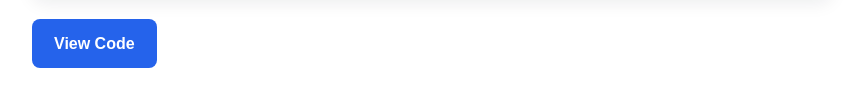
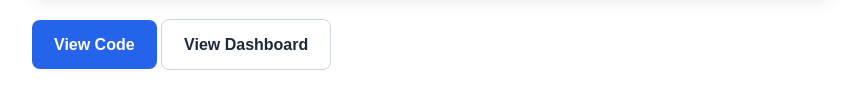
Before and after one commit to jessemorales0216/jessemorales0216.github.io, a plain HTML site: page clinical-trial.html in a window 1280 px wide. Shown: the part 2022-2131 px from the top of the page, without its empty margins (158-1021 px from the left). Drawn offline with Linux system fonts and the light colour scheme.

Commit message:
Update clinical-trial.html

```diff
--- a/clinical-trial.html
+++ b/clinical-trial.html
@@ -151,6 +151,12 @@
             View Code
           </a>
 
+          <a href="https://public.tableau.com/app/profile/jesse.morales2105/viz/diabetes_dashboard_17810730917560/Dashboard1"
+   target="_blank"
+   class="button secondary-button">
+  View Dashboard
+</a>
+
         </div>
       </div>
 
```
